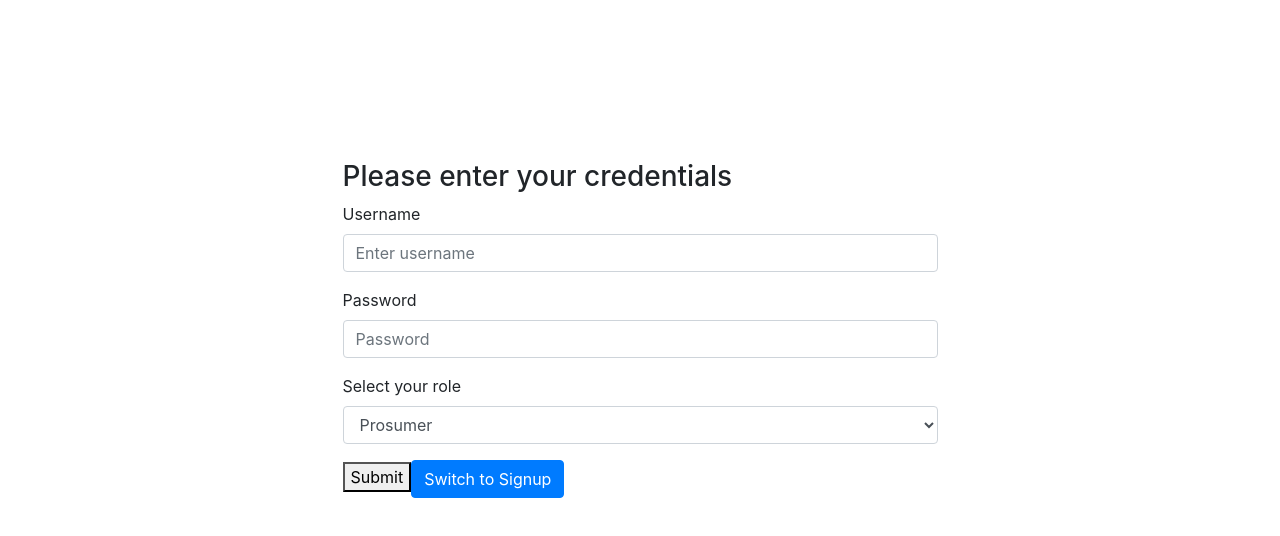
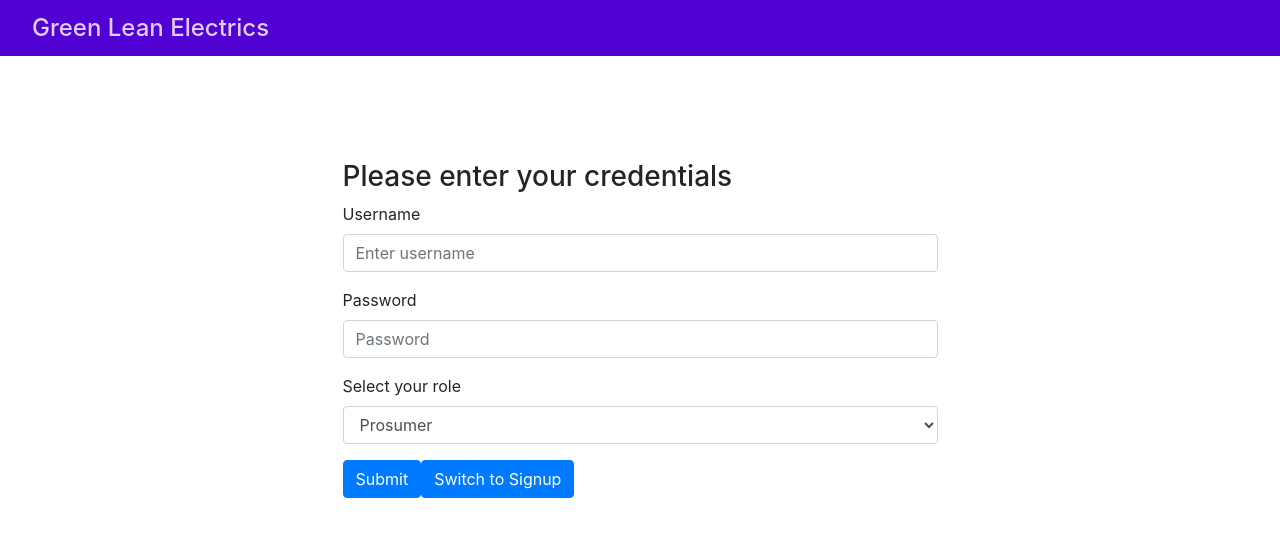
Before and after one commit to tohsic-7/DynamicWebSystems, a React (Create React App) app in the folder frontend/: page /auth in a window 1280 px wide. Shown: the top 536 px of the page. Built offline with nearby package versions, Linux system fonts and the light colour scheme.

Commit message:
Some data visible on manager page

```diff
--- a/frontend/src/App.js
+++ b/frontend/src/App.js
@@ -1,6 +1,7 @@
 import React, { Component } from 'react';
 import { BrowserRouter, Route, Redirect, Switch } from 'react-router-dom';
 import AuthContext from './context/auth-context'
+import MainNavigation from '../src/components/Navigation/mainNavigation'
 
 import AuthPage from './pages/auth';
 import ProsumerPage from './pages/prosumer';
@@ -30,17 +31,17 @@ class App extends Component {
   render() {
     return (
       <BrowserRouter>
+        <React.Fragment>
           <AuthContext.Provider
-          value = {
-            {
+            value = {{
               userId: this.state.userId,
               userType: this.state.userType,
               token: this.state.token,
               login: this.login,
               logout: this.logout
-            }
-          }
+              }}
           >
+            <MainNavigation />
             <Switch>
               {!this.state.token && <Redirect from="/" to="/auth" exact/>}
               {this.state.userType === 0 && <Redirect from="/auth" to="/prosumer" exact/>}
@@ -50,6 +51,7 @@ class App extends Component {
               {this.state.userType === 1 && <Route path="/manager" component={ManagerPage} />}
             </Switch>
           </AuthContext.Provider>
+        </React.Fragment>
       </BrowserRouter>
     );
   }
--- /dev/null
+++ b/frontend/src/components/Navigation/MainNavigation.css
@@ -0,0 +1,58 @@
+.main-navigation {
+    position: fixed;
+    left: 0;
+    top: 0;
+    width: 100%;
+    height: 3.5rem;
+    background: #5101d1;
+    padding: 0 2rem;
+    display: flex;
+    align-items: center;
+    justify-content: space-between;
+    box-sizing: border-box;
+  }
+
+  .main-navigation__logo h1 {
+    margin: 0;
+    font-size: 1.5rem;
+    color: #dfcefc;
+  }
+
+  .main-navigation__items {
+    margin-left: 1.5rem;
+  }
+
+  .main-navigation__items ul {
+    display: flex;
+    list-style: none;
+    padding: 0;
+    margin: 0;
+    align-items: center;
+  }
+
+  .main-navigation__items li {
+    margin: 0 1rem;
+  }
+
+  .main-navigation__items a,
+  .main-navigation__items button {
+    text-decoration: none;
+    color: white;
+    padding: 0.25rem 0.5rem;
+    border: none;
+    font: inherit;
+    background: transparent;
+    cursor: pointer;
+    vertical-align: middle;
+    margin: 0;
+  }
+
+  .main-navigation__items a:hover,
+  .main-navigation__items a:active,
+  .main-navigation__items a.active,
+  .main-navigation__items button:hover,
+  .main-navigation__items button:active {
+    background: #ffffff;
+    color: #5101d1;
+    border-radius: 5px;
+  }
--- a/frontend/src/components/Navigation/mainNavigation.js
+++ b/frontend/src/components/Navigation/mainNavigation.js
@@ -0,0 +1,42 @@
+import React from 'react';
+import { NavLink } from 'react-router-dom';
+
+import AuthContext from '../../context/auth-context';
+import './MainNavigation.css';
+
+const mainNavigation = props => (
+  <AuthContext.Consumer>
+    {context => {
+      return (
+        <header className="main-navigation">
+          <div className="main-navigation__logo">
+            <h1>Green Lean Electrics</h1>
+          </div>
+          <nav className="main-navigation__items">
+            <ul>
+              {context.userType===1 && (
+                <li>
+                    <NavLink to="/manager">Manager</NavLink>
+                </li>
+              )}
+              {context.userType===0 && (
+                <li>
+                    <NavLink to="/prosumer">Manager</NavLink>
+                </li>
+              )}
+              {context.token && (
+                <React.Fragment>
+                  <li>
+                    <button onClick={context.logout}>Logout</button>
+                  </li>
+                </React.Fragment>
+              )}
+            </ul>
+          </nav>
+        </header>
+      );
+    }}
+  </AuthContext.Consumer>
+);
+
+export default mainNavigation;
--- a/frontend/src/pages/auth.js
+++ b/frontend/src/pages/auth.js
@@ -163,7 +163,7 @@ class AuthPage extends Component {
                     </select>
                 </div>
                 <div className="form-actions">
-                    <button type="submit">Submit</button>
+                    <button className = "btn btn-primary" type="submit">Submit</button>
                     <button className = "btn btn-primary" type="button" onClick={this.switchModeHandler}>
                     Switch to {this.state.isLogin ? 'Signup' : 'Login'}
                     </button>
--- a/frontend/src/pages/manager.js
+++ b/frontend/src/pages/manager.js
@@ -1,28 +1,31 @@
 import React, { Component } from 'react';
-import authContext from '../context/auth-context';
+import AuthContext from '../context/auth-context';
 
 class ManagerPage extends Component {
     state = {
-        wind: 0,
-        consumption: 0
+        status: '',
+        production: 0,
+        ratio: 0,
+        demand: 0,
+        price: 0
     };
+    static contextType = AuthContext;
 
-
-    constructor(props) {
-        super(props);
-        console.log(authContext.token);
+    componentDidMount(){
         this.updateValues();
-        }
-
+    }
 
     updateValues = () => {
         setInterval(() =>{
             let requestBody = {
                 query: `
                 {
-                    getOneProsumer(_id:"5fcf625d07a7dfb32bc0a194"){
-                        wind
-                        consumption
+                    getOneManager(_id:"${this.context.userId}"){
+                        status
+                        production
+                        ratio
+                        demand
+                        price
                     }
                 }
                     `
@@ -41,8 +44,11 @@ class ManagerPage extends Component {
                 return res.json();
             })
             .then(resData => {
-                this.setState({wind: resData.data.getOneProsumer.wind});
-                this.setState({consumption: resData.data.getOneProsumer.consumption});
+                this.setState({status: resData.data.getOneManager.status});
+                this.setState({production: resData.data.getOneManager.production});
+                this.setState({ratio: resData.data.getOneManager.ratio});
+                this.setState({demand: resData.data.getOneManager.demand});
+                this.setState({price: resData.data.getOneManager.price});
                 })
                 .catch(err => {
                 console.log(err);
@@ -55,12 +61,16 @@ class ManagerPage extends Component {
             <div>
                 <h1>MANAGER PAGE</h1>
                 <ul>
-                    <li>{this.state.wind}</li>
-                    <li>{this.state.consumption}</li>
+                    <li>status:     {this.state.status}</li>
+                    <li>production:     {this.state.production}</li>
+                    <li>ratio:     {this.state.ratio}</li>
+                    <li>demand:     {this.state.demand}</li>
+                    <li>price:     {this.state.price}</li>
                 </ul>
             </div>
         );
     }
+
 }
 
 export default ManagerPage;
--- a/frontend/src/pages/prosumer.js
+++ b/frontend/src/pages/prosumer.js
@@ -3,9 +3,9 @@ import React, { Component } from 'react';
 class ProsumerPage extends Component {
 
     render(){
-    return(
-        <h1>PROSUMER PAGE</h1>
-    );
+        return(
+            <h1>PROSUMER PAGE</h1>
+        );
 }
 }
 
```
Lines whose indentation alone changed are shown as unchanged.
